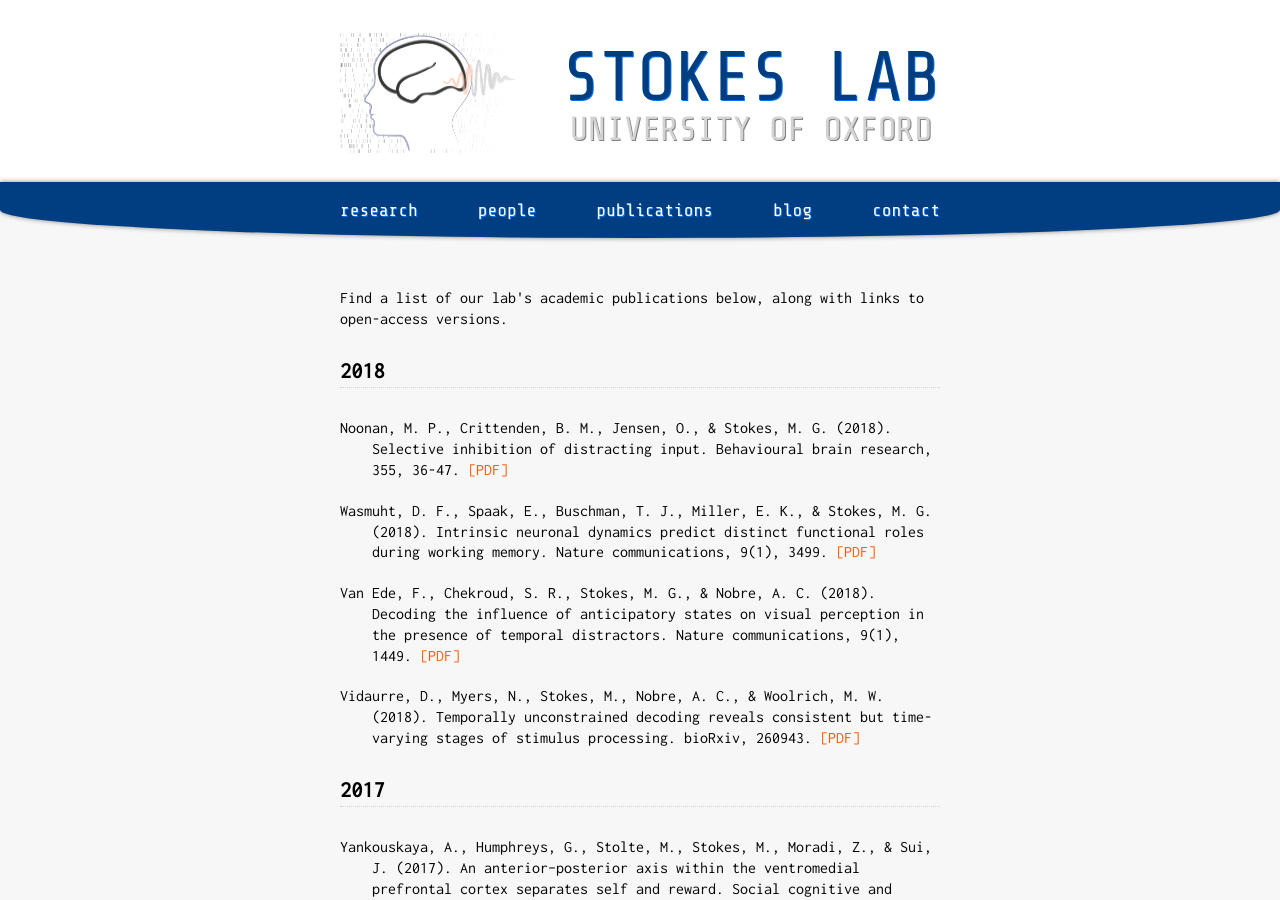
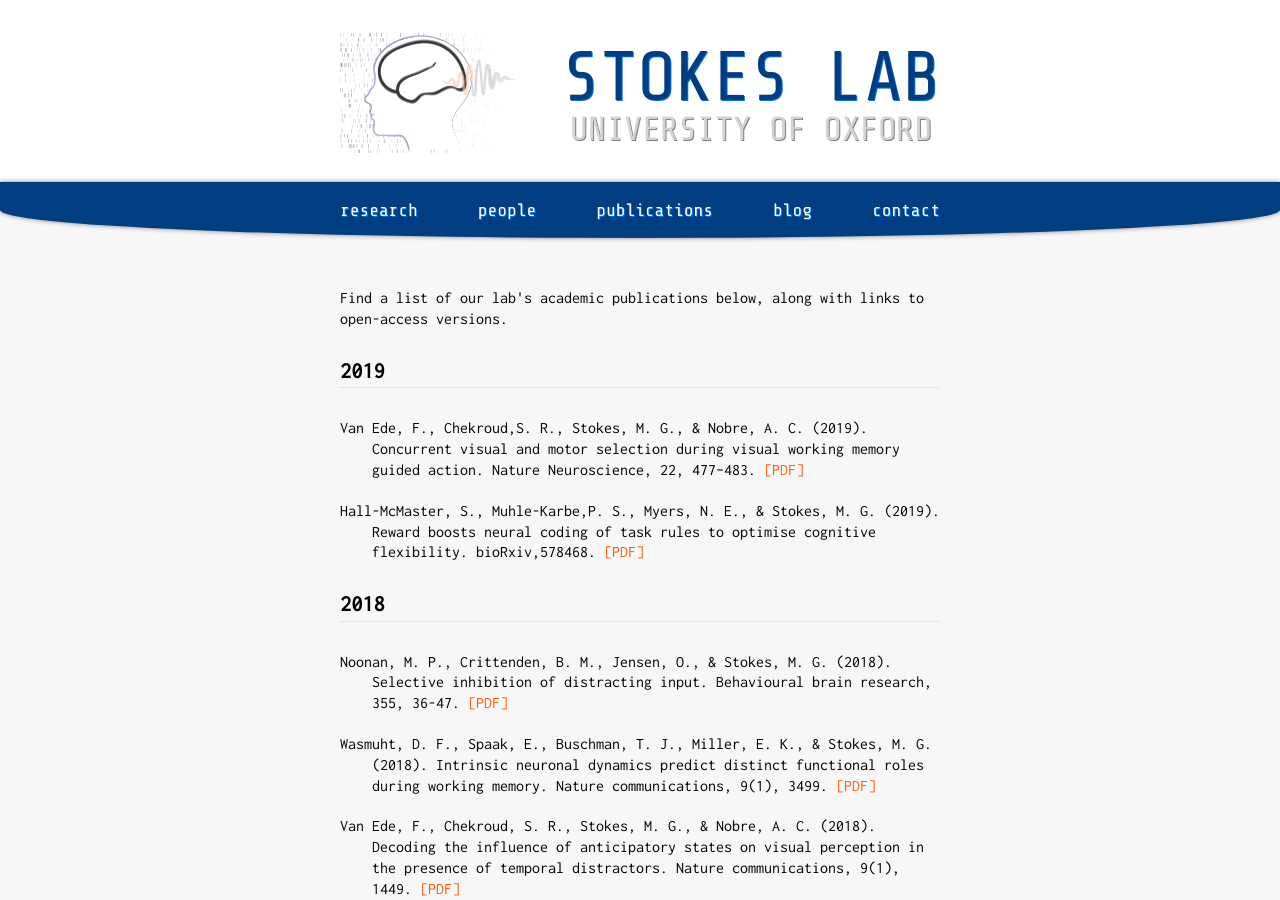
Before and after one commit to stokeslab/stokeslab.github.io, a Jekyll site: the page built from _pages/publications.html, in a window 1280 px wide and 900 px high. Built offline with Jekyll 4.4.1, drawn with Linux system fonts in a browser that asks for light colours; nearby versions of some CDN libraries; some web fonts are replaced.

Commit message:
Update publications.html

```diff
--- a/_pages/publications.html
+++ b/_pages/publications.html
@@ -5,6 +5,15 @@
 ---
 
 Find a list of our lab's academic publications below, along with links to open-access versions.
+
+
+<h1 class="pub-year">2019</h1>
+
+
+<p class="pub"> Van Ede, F., Chekroud,S. R., Stokes, M. G., & Nobre, A. C. (2019). Concurrent visual and motor selection during visual working memory guided action. Nature Neuroscience, 22, 477–483. <a href="https://www.nature.com/articles/s41593-018-0335-6" target="_blank">[PDF]</a></p>
+
+<p class="pub"> Hall-McMaster, S., Muhle-Karbe,P. S., Myers, N. E., & Stokes, M. G. (2019). Reward boosts neural coding of task rules to optimise cognitive flexibility. bioRxiv,578468. <a href="https://doi.org/10.1101/578468" target="_blank">[PDF]</a></p>
+
 
 <h1 class="pub-year">2018</h1>
 
@@ -23,18 +32,13 @@
 
 <p class="pub">Yankouskaya, A., Humphreys, G., Stolte, M., Stokes, M., Moradi, Z., & Sui, J. (2017). An anterior–posterior axis within the ventromedial prefrontal cortex separates self and reward. Social cognitive and affective neuroscience, 12(12), 1859-1868. <a href="https://doi.org/10.1093/scan/nsx112" target="_blank">[PDF]</a></p>
 
-
 <p class="pub">Myers, N. E., Chekroud, S. R., Stokes, M. G., & Nobre, A. C. (2017). Benefits of flexible prioritization in working memory can arise without costs. <a href="https://psycnet.apa.org/record/2017-35531-001" target="_blank">[PDF]</a></p>
-
 
 <p class="pub">Myers, N. E., Stokes, M. G., & Nobre, A. C. (2017). Prioritizing information during working memory: beyond sustained internal attention. Trends in Cognitive Sciences, 21(6), 449-461. <a href="https://doi.org/10.1016/j.tics.2017.03.010" target="_blank">[PDF]</a></p>
 
-
 <p class="pub">Wolff, M. J., Jochim, J., Akyürek, E. G., & Stokes, M. G. (2017). Dynamic hidden states underlying working-memory-guided behavior. Nature neuroscience, 20(6), 864. <a href="https://doi.org/10.1038/nn.4546" target="_blank">[PDF]</a></p>
 
-
 <p class="pub">Spaak, E., Watanabe, K., Funahashi, S., & Stokes, M. G. (2017). Stable and dynamic coding for working memory in primate prefrontal cortex. Journal of Neuroscience, 3364-16.  <a href="https://doi.org/10.1523/JNEUROSCI.3364-16.2017" target="_blank">[PDF]</a></p>
-
 
 <p class="pub">Stokes, M. G., Buschman, T. J., & Miller, E. K. (2017). Cognitive Control. The Wiley Handbook of Cognitive Control, 221. <a href="https://www.wiley.com/en-au/The+Wiley+Handbook+of+Cognitive+Control-p-9781118920541" target="_blank">[PDF]</a></p>
 
@@ -177,7 +181,6 @@
 
 <p class="pub">Chambers, C. D., Stokes, M. G., Janko, N. E., & Mattingley, J. B. (2006). Enhancement of visual selection during transient disruption of parietal cortex. Brain Research, 1097(1), 149-155.  <a href="http://dx.doi.org/10.1016/j.brainres.2006.04.084" target="_blank">[PDF]</a></p>
 
-
 <p class="pub">Chambers, C. D., Bellgrove, M. A., Stokes, M. G., Henderson, T. R., Garavan, H., Robertson, I. H., … & Mattingley, J. B. (2006). Executive “brake failure” following deactivation of human frontal lobe. Journal of cognitive neuroscience, 18(3), 444-455.  <a href="http://citeseerx.ist.psu.edu/viewdoc/download?doi=10.1.1.469.9454&rep=rep1&type=pdf" target="_blank">[PDF]</a></p>
 
 
```
